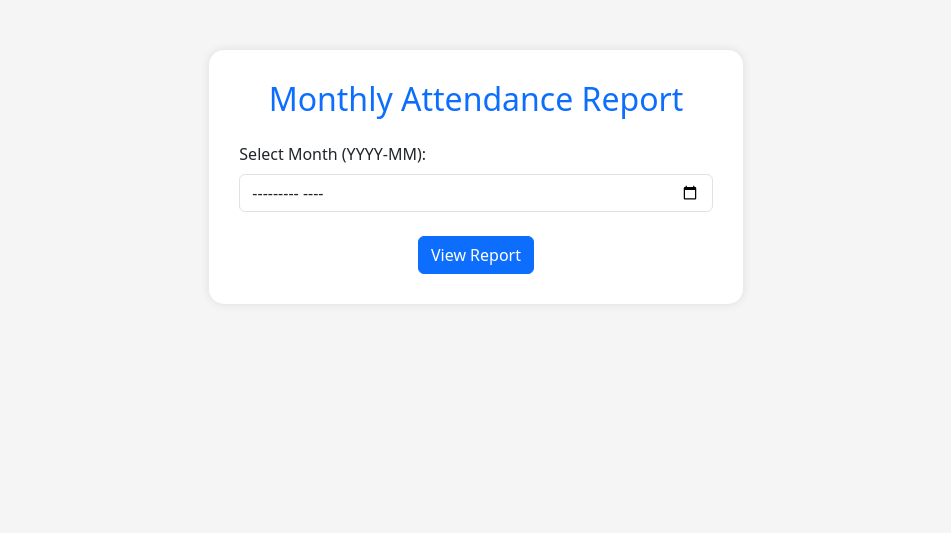
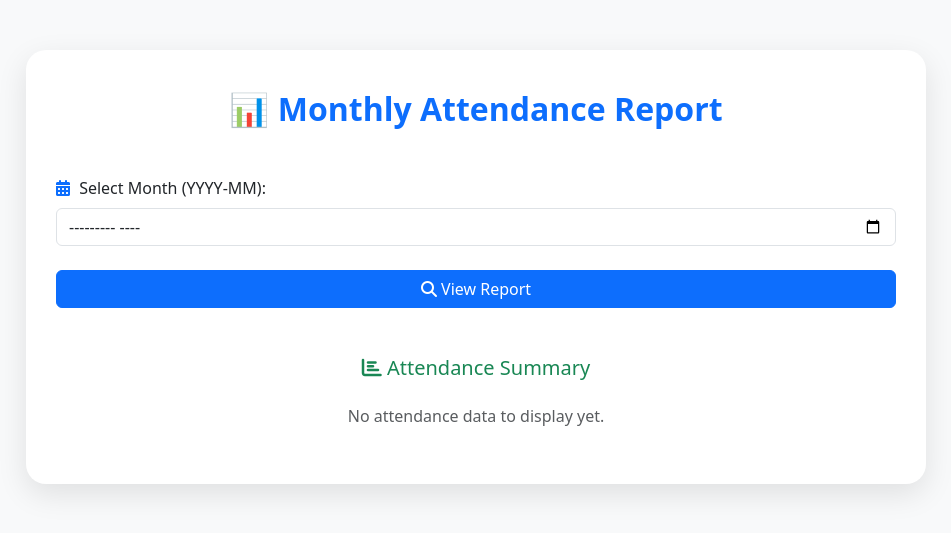
Before and after one commit to balaganesh-v/student_details, a Flask app: page /attendance_result in a window 1280 px wide. Shown: the top 533 px of the page, without its empty margins (164-1115 px from the left). Run offline with Flask 3, Linux system fonts and the light colour scheme; some libraries are stand-ins or nearby versions.

Commit message:
Update the  attendance result page and fix the student attendance average calculation

```diff
--- a/app/controllers/attendance_controller.py
+++ b/app/controllers/attendance_controller.py
@@ -1,6 +1,11 @@
 from flask import render_template,Blueprint,redirect,request,url_for
-from app.services.attendance_service import get_student_name_id,get_today_attendance,get_students_attendance,register_students_attendance,students_attendance_average
-
+from app.services.attendance_service import (
+    get_student_name_id,
+    get_today_attendance,
+    get_students_attendance,
+    register_students_attendance,
+    students_attendance_average
+    )
 
 attendance_bp = Blueprint('attendance', __name__)
 
@@ -19,7 +24,6 @@ def register_attendance():
             arr = get_students_attendance(key,value,arr)
         register_students_attendance(arr)
         return redirect(url_for("attendance.attendance_page"))
-
     return redirect(url_for("attendance.attendance_page"))
 
 
@@ -27,9 +31,9 @@ def register_attendance():
 def attendance_result():
     return render_template("attendance_result.html")
 
-@attendance_bp.route("/attendance_report", methods=["POST"])
+@attendance_bp.route("/attendance_report", methods=["POST","GET"])
 def attendance_report():
-    if request.method == "POST":
+    if request.method =="POST":
         month_input = request.form.get("month")
         attendance_records = students_attendance_average(month_input)
         return render_template("attendance_result.html",attendance_records=attendance_records)
--- a/app/services/attendance_service.py
+++ b/app/services/attendance_service.py
@@ -1,4 +1,8 @@
-from app.repositories.attendance_repository import get_student_name_id_from_db,get_today_attendance_from_db,register_students_attendance_to_db,students_attendance_average_from_db
+from app.repositories.attendance_repository import (get_student_name_id_from_db,
+                                                    get_today_attendance_from_db,
+                                                    register_students_attendance_to_db,
+                                                    students_attendance_average_from_db,
+                                                    load_all_attendance_records_from_db)
 from datetime import date
 
 today_date = date.today().strftime("%Y-%m-%d")
--- a/app/templates/attendance_result.html
+++ b/app/templates/attendance_result.html
@@ -5,63 +5,146 @@
     <meta charset="UTF-8">
     <title>Student Attendance Report</title>
     <link href="https://cdn.jsdelivr.net/npm/bootstrap@5.3.0/dist/css/bootstrap.min.css" rel="stylesheet">
+    <script src="https://cdn.jsdelivr.net/npm/bootstrap@5.3.0/dist/js/bootstrap.bundle.min.js"></script>
+    <script src="https://kit.fontawesome.com/a2d9d6b86b.js" crossorigin="anonymous"></script>
+
     <style>
         body {
-            background-color: #f5f5f5;
-
+            background-color: #f8f9fa;
         }
 
-        .container {
-            margin-top: 50px;
+        .report-container {
             max-width: 900px;
-            background-color: white;
-            padding: 30px;
-            border-radius: 15px;
-            box-shadow: 0 0 10px rgba(0, 0, 0, 0.1);
+            margin: 50px auto;
+            background-color: #fff;
+            padding: 40px 30px;
+            border-radius: 20px;
+            box-shadow: 0 10px 30px rgba(0, 0, 0, 0.1);
+            animation: fadeIn 0.5s ease-in-out;
+        }
+
+        @keyframes fadeIn {
+            from {
+                opacity: 0;
+                transform: translateY(20px);
+            }
+
+            to {
+                opacity: 1;
+                transform: translateY(0);
+            }
+        }
+
+        h2 {
+            font-weight: bold;
+        }
+
+        .form-label i {
+            color: #0d6efd;
+            margin-right: 5px;
+        }
+
+        .progress {
+            height: 22px;
+        }
+
+        .progress-bar {
+            font-weight: bold;
+        }
+
+        #loading-spinner {
+            display: none;
+        }
+
+        @media (max-width: 576px) {
+            .report-container {
+                padding: 25px 20px;
+            }
         }
     </style>
 </head>
 
 <body>
+    <div class="container report-container">
+        <h2 class="text-center text-primary mb-5">📊 Monthly Attendance Report</h2>
 
-    <div class="container col-lg-5">
-        <h2 class="text-center mb-4 text-primary">Monthly Attendance Report</h2>
-
-        <!-- Filter Form -->
-        <form method="POST" action="/attendance_result">
-            <div class="col mb-4  ">
-                <div class="col">
-                    <label for="month" class="form-label">Select Month (YYYY-MM):</label>
-                    <input type="month" class="form-control" name="month" required>
-                </div>
+        <!-- Attendance Filter Form -->
+        <form method="POST" action="/attendance_report" onsubmit="showSpinner()">
+            <div class="mb-4">
+                <label for="month" class="form-label">
+                    <i class="fas fa-calendar-alt"></i> Select Month (YYYY-MM):
+                </label>
+                <input type="month" class="form-control" id="month" name="month" required>
             </div>
 
             <div class="text-center">
-                <button type="submit" class="btn btn-primary">View Report</button>
+                <button type="submit" class="btn btn-primary w-100">
+                    <i class="fas fa-search"></i> View Report
+                </button>
             </div>
         </form>
 
-        {% if attendance_reports %}
-        <!-- Attendance Report Table -->
-        <table class="table table-bordered table-striped text-center mt-4">
+        <!-- Loading Spinner -->
+        <div class="text-center mt-4" id="loading-spinner">
+            <div class="spinner-border text-primary" role="status">
+                <span class="visually-hidden">Loading...</span>
+            </div>
+            <p class="mt-2">Generating report, please wait...</p>
+        </div>
+
+        <!-- Attendance Results -->
+        <div class="mt-5">
+            <h5 class="text-success text-center mb-4"><i class="fas fa-chart-bar"></i> Attendance Summary</h5>
+
+            {% if attendance_records %}
+            <table class="table table-bordered table-hover text-center align-middle">
                 <thead class="table-primary">
                     <tr>
                         <th>Student ID</th>
-                    <th>Attendance Percentage</th>
+                        <th>Attendance %</th>
+                        <th>Progress</th>
                     </tr>
                 </thead>
                 <tbody>
-                {% for report in attendance_reports %}
+                    {% for report in attendance_records %}
+                        {% set percentage = report.attendance_percentage or 0 %}
                         <tr>
                             <td>{{ report.student_id }}</td>
-                    <td>{{ report.attendance_percentage }}%</td>
+                            <td>{{ percentage }}%</td>
+                            <td>
+                                <div class="progress" title="Attendance is {{ percentage|float }}%">
+                                    {% if percentage >= 75 %}
+                                        {% set progress_class = 'bg-success' %}
+                                    {% elif percentage >= 50 %}
+                                        {% set progress_class = 'bg-warning' %}
+                                    {% else %}
+                                        {% set progress_class = 'bg-danger' %}
+                                    {% endif %}
+
+                                    <div class="progress-bar {{ progress_class }}"style="width: {{ percentage }}%;"
+                                        role="progressbar"
+                                        aria-valuenow="{{ percentage }}"
+                                        aria-valuemin="0"
+                                        aria-valuemax="100">
+                                        {{ percentage }}%
+                                    </div>
+                                </div>
+                            </td>
                         </tr>
                     {% endfor %}
                 </tbody>
             </table>
+            {% else %}
+                <p class="text-muted text-center">No attendance data to display yet.</p>
             {% endif %}
         </div>
+    </div>
 
+    <script>
+        function showSpinner() {
+            document.getElementById("loading-spinner").style.display = "block";
+        }
+    </script>
 </body>
 
 </html>
```
Also changed, not shown: app/repositories/attendance_repository.py (+80 -37 lines). Lines whose indentation alone changed are shown as unchanged.
